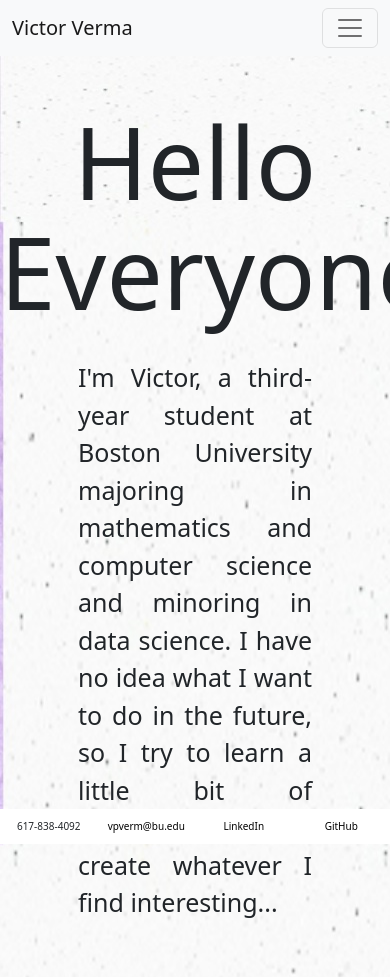
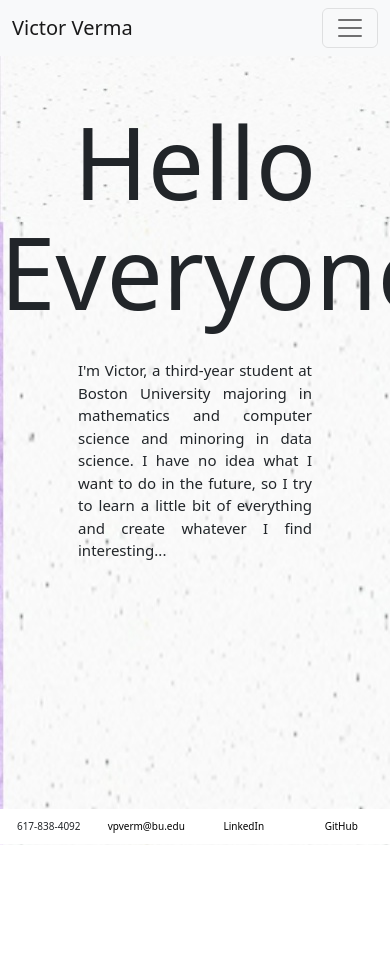
Before and after one commit to victorverma3/Portfolio, a React (Vite) app: page / in a window 390 px wide. After the commit the page ends 845 px from the top, so only its background shows below. Built offline with nearby package versions, Linux system fonts and the light colour scheme.

Commit message:
home font sizes for iphone

```diff
--- a/src/pages/home/Home.css
+++ b/src/pages/home/Home.css
@@ -33,8 +33,12 @@
     }
 }
 
-@media only screen and (min-width: 390px) {
+@media screen and (min-width: 390px) {
+    .homeLead {
+        font-size: 15px;
+    }
+
     .hometitle {
-        font-size: 50px;
+        font-size: 40px;
     }
 }
```
